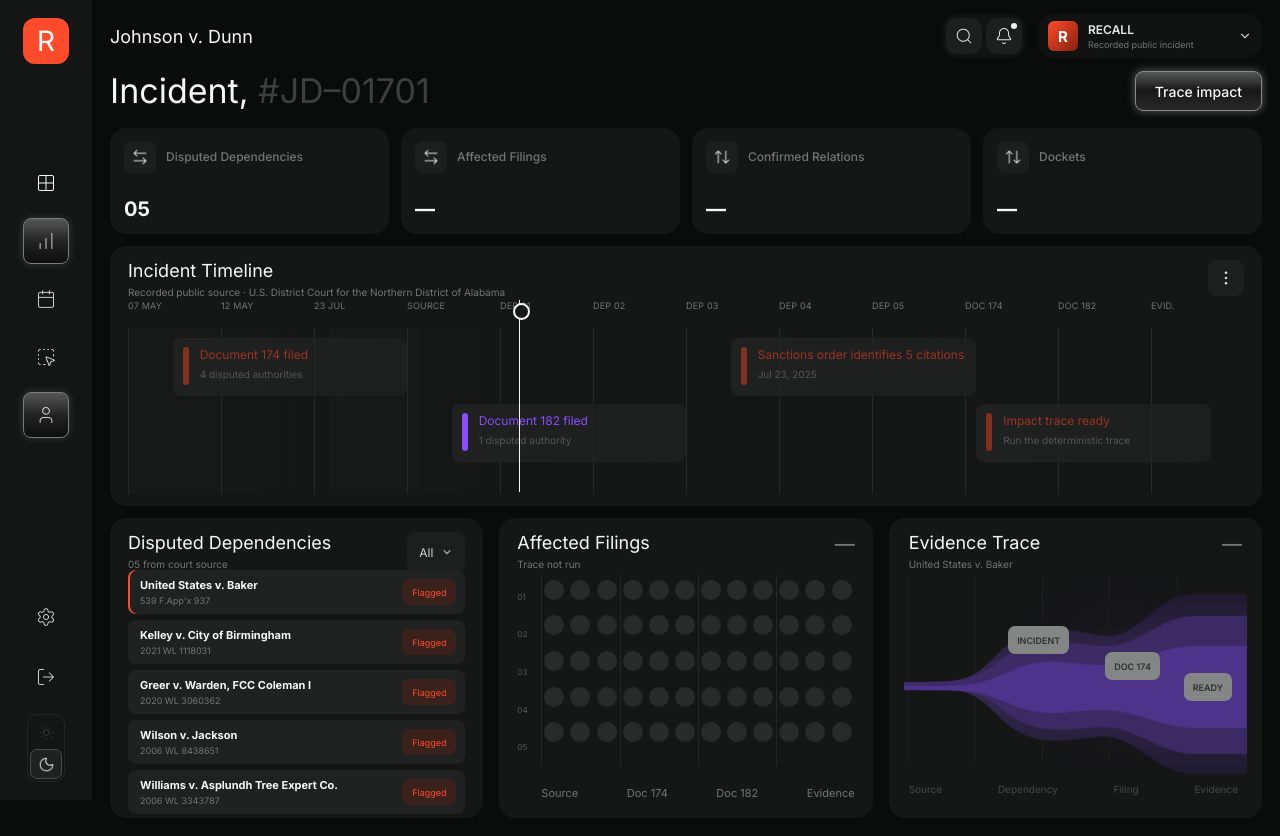
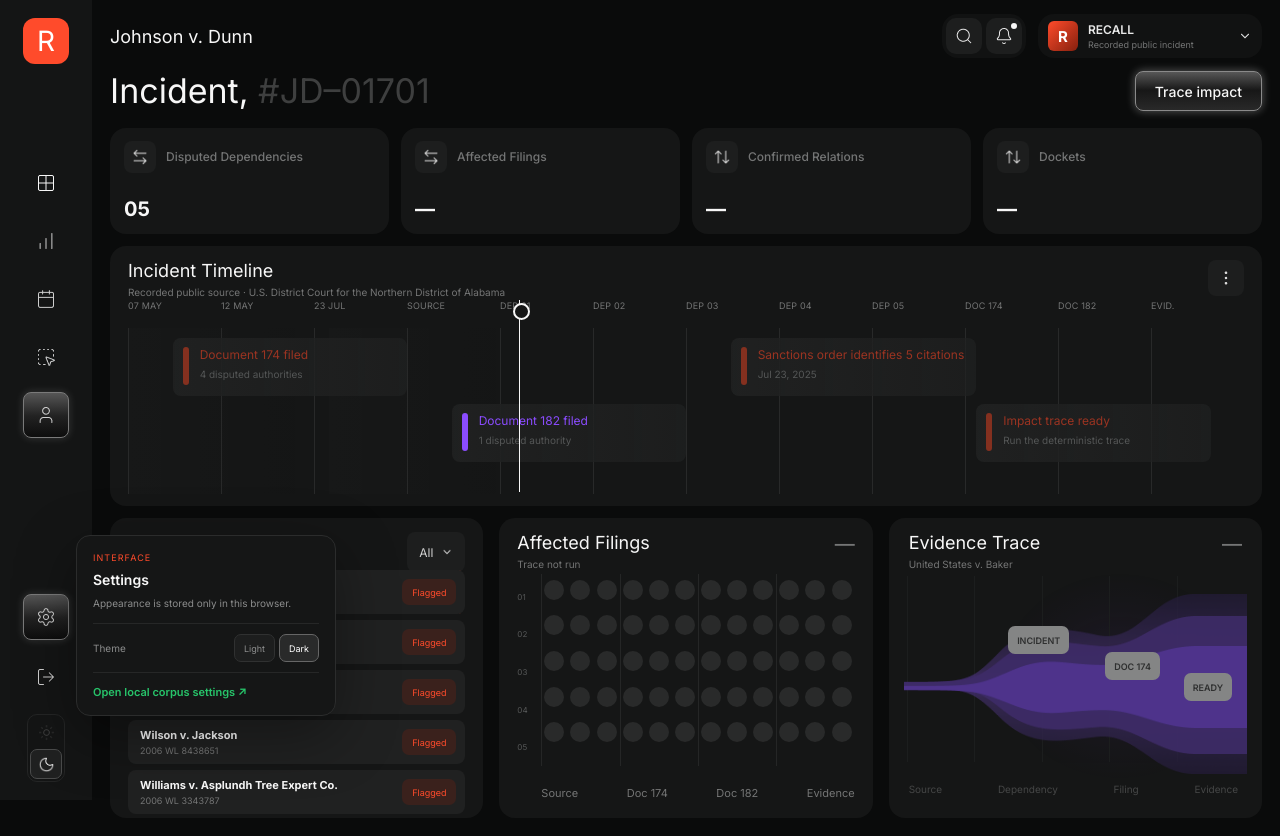
Before and after one commit to Davemafy/recall, a Next.js app: page /incident/demo in a window 1280 px wide. Both pictures are taken after a click on the button 46 px from the left and 617 px from the top of the page. Built offline with nearby package versions, Linux system fonts and the light colour scheme.

Commit message:
release: complete Figma cockpit interactions

```diff
--- a/app/figma-cockpit.css
+++ b/app/figma-cockpit.css
@@ -567,3 +567,141 @@ button.fc-dot{cursor:pointer}
   .fc-dots{height:178px}
   .fc-stream-chart{height:232px}
 }
+
+
+/* Release completion — every visible shell affordance is real. */
+.fc-profile{
+  border:0;
+  color:inherit;
+  text-align:left;
+  cursor:pointer;
+}
+.fc-profile.is-active,.fc-header-action.is-active{box-shadow:inset 0 0 0 1px #4b4c4c}
+.fc-theme-switch button{
+  width:32px;
+  height:30px;
+  display:grid;
+  place-items:center;
+  padding:0;
+  border:0;
+  border-radius:7px;
+  background:transparent;
+  opacity:.45;
+  cursor:pointer;
+}
+.fc-theme-switch button img{width:17px;height:17px;object-fit:contain}
+.fc-theme-switch button.is-selected{
+  opacity:1;
+  border:1px solid #4a4b4b;
+  background:#202121;
+}
+.fc-popover{
+  position:fixed;
+  z-index:80;
+  width:260px;
+  padding:16px;
+  border:1px solid #2b2c2c;
+  border-radius:14px;
+  background:#151616;
+  box-shadow:0 18px 60px rgba(0,0,0,.36);
+  color:#f7f7f7;
+}
+.fc-settings-popover{left:76px;bottom:84px}
+.fc-status-popover{right:256px;top:76px}
+.fc-profile-popover{right:20px;top:76px;width:210px;display:flex;flex-direction:column;gap:6px}
+.fc-popover-kicker{margin-bottom:8px;font-size:9px;letter-spacing:.12em;color:var(--fc-orange)}
+.fc-popover>strong{display:block;font-size:14px;font-weight:600}
+.fc-popover p{margin:8px 0 12px;color:#8b8c8c;font-size:10px;line-height:1.5}
+.fc-popover>a{display:block;color:var(--fc-green);font-size:11px;font-weight:600}
+.fc-profile-popover>a{padding:9px 10px;border-radius:8px;color:#d7d7d7;font-weight:500}
+.fc-profile-popover>a:hover{background:#202121;color:#fff}
+.fc-setting-row{
+  margin:12px 0;
+  padding:10px 0;
+  border-top:1px solid #262727;
+  border-bottom:1px solid #262727;
+  display:flex;
+  justify-content:space-between;
+  align-items:center;
+  gap:10px;
+}
+.fc-setting-row>span{font-size:10px;color:#8b8c8c}
+.fc-setting-row>div{display:flex;gap:4px}
+.fc-setting-row button{
+  height:28px;
+  padding:0 9px;
+  border:1px solid #303131;
+  border-radius:7px;
+  background:#1d1e1e;
+  color:#8d8e8e;
+  font-size:9px;
+  cursor:pointer;
+}
+.fc-setting-row button.is-selected{border-color:#666;color:#fff;background:#292a2a}
+
+.fc-scene[data-theme="light"]{
+  --fc-shell:#ecebe7;
+  --fc-sidebar:#e2e1dc;
+  --fc-panel:#f7f6f2;
+  --fc-panel-2:#efeee9;
+  --fc-control:#e8e7e2;
+  --fc-control-2:#deddd8;
+  --fc-text:#181916;
+  --fc-soft:#292a26;
+  --fc-muted:#74766f;
+  --fc-dim:#b3b4ae;
+  --fc-line:#d6d5cf;
+  background:#ecebe7;
+  color:#181916;
+}
+.fc-scene[data-theme="light"] .fc-main{background:#ecebe7}
+.fc-scene[data-theme="light"] .fc-sidebar{background:#e2e1dc}
+.fc-scene[data-theme="light"] .fc-summary-card,
+.fc-scene[data-theme="light"] .fc-timeline,
+.fc-scene[data-theme="light"] .fc-panel{background:#f7f6f2}
+.fc-scene[data-theme="light"] .fc-nav-item:hover,
+.fc-scene[data-theme="light"] .fc-dependency-row,
+.fc-scene[data-theme="light"] .fc-profile-popover>a:hover,
+.fc-scene[data-theme="light"] .fc-filter,
+.fc-scene[data-theme="light"] .fc-state-chip,
+.fc-scene[data-theme="light"] .fc-more{background:#ecebe7}
+.fc-scene[data-theme="light"] .fc-dependency-row:hover,
+.fc-scene[data-theme="light"] .fc-dependency-row.is-selected{background:#e8e7e2}
+.fc-scene[data-theme="light"] .fc-dependency-row strong,
+.fc-scene[data-theme="light"] .fc-panel-heading h2,
+.fc-scene[data-theme="light"] .fc-summary-card>strong,
+.fc-scene[data-theme="light"] .fc-page-title,
+.fc-scene[data-theme="light"] .fc-incident-heading h1{color:#181916}
+.fc-scene[data-theme="light"] .fc-profile,
+.fc-scene[data-theme="light"] .fc-quick-actions,
+.fc-scene[data-theme="light"] .fc-header-action{background:#deddd8}
+.fc-scene[data-theme="light"] .fc-popover{background:#f7f6f2;border-color:#d0cfc9;color:#181916}
+.fc-scene[data-theme="light"] .fc-popover p,
+.fc-scene[data-theme="light"] .fc-setting-row>span{color:#74766f}
+.fc-scene[data-theme="light"] .fc-setting-row{border-color:#d8d7d1}
+.fc-scene[data-theme="light"] .fc-setting-row button{background:#ecebe7;border-color:#d2d1cb;color:#676962}
+.fc-scene[data-theme="light"] .fc-setting-row button.is-selected{background:#deddd8;color:#181916;border-color:#aaa}
+.fc-scene[data-theme="light"] .fc-theme-switch button.is-selected{background:#d8d7d1;border-color:#aaa}
+.fc-scene[data-theme="light"] .fc-time-grid i,
+.fc-scene[data-theme="light"] .fc-dot-guides i,
+.fc-scene[data-theme="light"] .fc-stream-guides i{border-color:#dfded8}
+.fc-scene[data-theme="light"] .fc-event{background:linear-gradient(90deg,rgba(231,230,224,.96),rgba(231,230,224,.72))}
+.fc-scene[data-theme="light"] .fc-dot{background:#d7d6d0}
+.fc-scene[data-theme="light"] .fc-dot.is-hot{background:var(--fc-orange)}
+.fc-scene[data-theme="light"] .fc-builder-row,
+.fc-scene[data-theme="light"] .fc-workspace-list button,
+.fc-scene[data-theme="light"] .fc-trace-list button,
+.fc-scene[data-theme="light"] .fc-authority-list button{border-color:#deddd7}
+.fc-scene[data-theme="light"] .fc-field input,
+.fc-scene[data-theme="light"] .fc-trace-form input,
+.fc-scene[data-theme="light"] .fc-trace-form textarea{background:#f7f6f2;color:#181916;border-color:#d4d3cd}
+
+.fc-profile:focus-visible,.fc-theme-switch button:focus-visible,.fc-popover a:focus-visible,.fc-popover button:focus-visible{
+  outline:2px solid var(--fc-orange);
+  outline-offset:2px;
+}
+
+@media(max-width:980px){
+  .fc-settings-popover{left:14px;top:82px;bottom:auto}
+  .fc-status-popover,.fc-profile-popover{right:14px;top:82px}
+}
--- a/components/CockpitShell.tsx
+++ b/components/CockpitShell.tsx
@@ -3,6 +3,7 @@
 
 import Link from 'next/link';
 import {usePathname} from 'next/navigation';
+import {useEffect,useState} from 'react';
 import type {ReactNode} from 'react';
 
 const nav=[
@@ -12,6 +13,9 @@ const nav=[
   {href:'/corpus',label:'Corpus',icon:'/recall-figma/cursor.png'},
   {href:'/incident/demo',label:'Recorded incident',icon:'/recall-figma/user.png'}
 ];
+
+type Menu='status'|'settings'|'profile'|null;
+type Theme='dark'|'light';
 
 export function SummaryCards({items}:{items:Array<{label:string;value:string;icon?:'horizontal'|'vertical'}>}){
   return <section className="fc-summary" aria-label="Incident summary">
@@ -41,30 +45,63 @@ export default function CockpitShell({
   children:ReactNode;
 }){
   const pathname=usePathname();
-  return <main className="fc-scene">
-    <div className="fc-rim-top" aria-hidden/>
-    <div className="fc-rim-side" aria-hidden/>
+  const [menu,setMenu]=useState<Menu>(null);
+  const [theme,setTheme]=useState<Theme>('dark');
+
+  useEffect(()=>{
+    const stored=window.localStorage.getItem('recall-theme');
+    if(stored==='light'||stored==='dark') setTheme(stored);
+  },[]);
+
+  const setAppearance=(next:Theme)=>{
+    setTheme(next);
+    window.localStorage.setItem('recall-theme',next);
+  };
+
+  const isActive=(href:string)=>{
+    if(href==='/') return pathname==='/';
+    if(href==='/incident') return pathname==='/incident';
+    if(href==='/incident/demo') return pathname==='/incident/demo'||pathname==='/demo';
+    return pathname===href||pathname.startsWith(href+'/');
+  };
+
+  const toggle=(next:Exclude<Menu,null>)=>setMenu(current=>current===next?null:next);
+
+  return <main className="fc-scene" data-theme={theme}>
     <section className="fc-dashboard">
       <aside className="fc-sidebar">
         <div className="fc-side-main">
           <Link href="/" className="fc-brand" aria-label="RECALL home">R</Link>
           <nav className="fc-primary-nav" aria-label="Primary">
-            {nav.map(item=>{
-              const active=item.href==='/'?pathname===item.href:pathname.startsWith(item.href);
-              return <Link key={item.href} href={item.href} className={'fc-nav-item '+(active?'is-active':'')} aria-label={item.label} title={item.label}>
-                <img src={item.icon} alt=""/>
-              </Link>
-            })}
+            {nav.map(item=><Link
+              key={item.href}
+              href={item.href}
+              className={'fc-nav-item '+(isActive(item.href)?'is-active':'')}
+              aria-label={item.label}
+              aria-current={isActive(item.href)?'page':undefined}
+              title={item.label}
+            >
+              <img src={item.icon} alt=""/>
+            </Link>)}
           </nav>
         </div>
+
         <div className="fc-utility-nav">
-          <button className="fc-nav-item" aria-label="Settings" title="Settings"><img src="/recall-figma/settings.png" alt=""/></button>
+          <button className={'fc-nav-item '+(menu==='settings'?'is-active':'')} aria-label="Settings" title="Settings" aria-expanded={menu==='settings'} onClick={()=>toggle('settings')}><img src="/recall-figma/settings.png" alt=""/></button>
           <Link className="fc-nav-item" href="/" aria-label="Return to dashboard" title="Return to dashboard"><img src="/recall-figma/logout.png" alt=""/></Link>
-          <div className="fc-theme-switch" aria-label="Dark theme selected">
-            <span><img src="/recall-figma/sun.png" alt=""/></span>
-            <span className="is-selected"><img src="/recall-figma/moon.png" alt=""/></span>
+          <div className="fc-theme-switch" role="group" aria-label="Appearance">
+            <button className={theme==='light'?'is-selected':''} aria-label="Use light theme" aria-pressed={theme==='light'} onClick={()=>setAppearance('light')}><img src="/recall-figma/sun.png" alt=""/></button>
+            <button className={theme==='dark'?'is-selected':''} aria-label="Use dark theme" aria-pressed={theme==='dark'} onClick={()=>setAppearance('dark')}><img src="/recall-figma/moon.png" alt=""/></button>
           </div>
         </div>
+
+        {menu==='settings'&&<div className="fc-popover fc-settings-popover" role="dialog" aria-label="Interface settings">
+          <div className="fc-popover-kicker">INTERFACE</div>
+          <strong>Settings</strong>
+          <p>Appearance is stored only in this browser.</p>
+          <div className="fc-setting-row"><span>Theme</span><div><button className={theme==='light'?'is-selected':''} onClick={()=>setAppearance('light')}>Light</button><button className={theme==='dark'?'is-selected':''} onClick={()=>setAppearance('dark')}>Dark</button></div></div>
+          <Link href="/corpus" onClick={()=>setMenu(null)}>Open local corpus settings ↗</Link>
+        </div>}
       </aside>
 
       <div className="fc-main">
@@ -73,16 +110,31 @@ export default function CockpitShell({
             <p className="fc-page-title">{pageTitle}</p>
             <div className="fc-account-controls">
               <div className="fc-quick-actions">
-                <Link href="/trace" className="fc-header-action" aria-label="Search public filings"><img src="/recall-figma/search.png" alt=""/></Link>
-                <button className="fc-header-action" aria-label="Incident status"><img src="/recall-figma/bell.png" alt=""/><i/></button>
+                <Link href="/trace" className="fc-header-action" aria-label="Search public filings" title="Quick trace"><img src="/recall-figma/search.png" alt=""/></Link>
+                <button className={'fc-header-action '+(menu==='status'?'is-active':'')} aria-label="Incident status" aria-expanded={menu==='status'} title="Incident status" onClick={()=>toggle('status')}><img src="/recall-figma/bell.png" alt=""/><i/></button>
               </div>
-              <div className="fc-profile">
+              <button className={'fc-profile '+(menu==='profile'?'is-active':'')} aria-label="Open RECALL workspace menu" aria-expanded={menu==='profile'} onClick={()=>toggle('profile')}>
                 <span className="fc-profile-mark">R</span>
                 <span className="fc-profile-copy"><strong>RECALL</strong><small>{status}</small></span>
                 <img className="fc-chevron" src="/recall-figma/chevron.png" alt=""/>
-              </div>
+              </button>
             </div>
           </div>
+
+          {menu==='status'&&<div className="fc-popover fc-status-popover" role="dialog" aria-label="Workspace status">
+            <div className="fc-popover-kicker">WORKSPACE STATUS</div>
+            <strong>{status}</strong>
+            <p>Confirmed relationships require source evidence. Search results and semantic similarity remain unconfirmed.</p>
+            <Link href="/trace" onClick={()=>setMenu(null)}>Open Quick Trace ↗</Link>
+          </div>}
+
+          {menu==='profile'&&<div className="fc-popover fc-profile-popover" role="menu" aria-label="RECALL workspace menu">
+            <div className="fc-popover-kicker">RECALL</div>
+            <Link href="/incident/demo" role="menuitem" onClick={()=>setMenu(null)}>Recorded incident</Link>
+            <Link href="/trace" role="menuitem" onClick={()=>setMenu(null)}>Quick trace</Link>
+            <Link href="/corpus" role="menuitem" onClick={()=>setMenu(null)}>Local corpus</Link>
+          </div>}
+
           <div className="fc-incident-heading">
             <h1>{heading}, <span>{code}</span></h1>
             {action}
```
Also changed, not shown: 1 other file (tests, documents, lock files or other folders).
